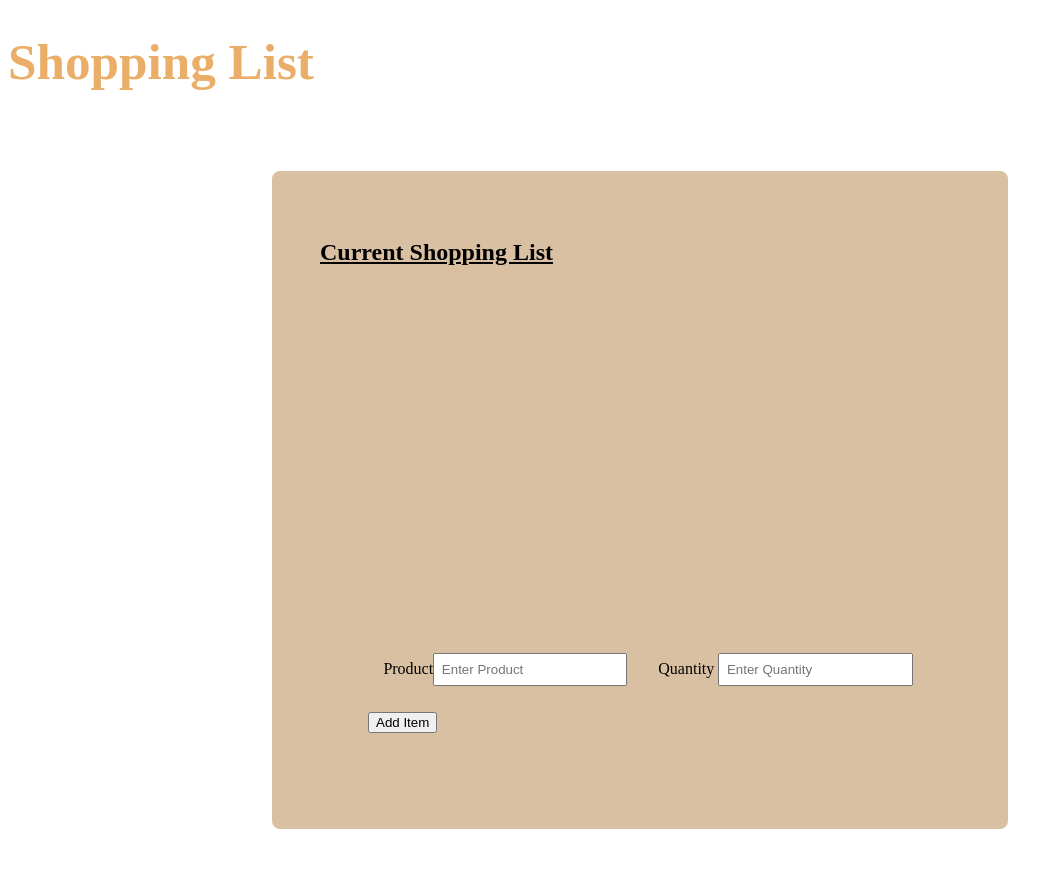
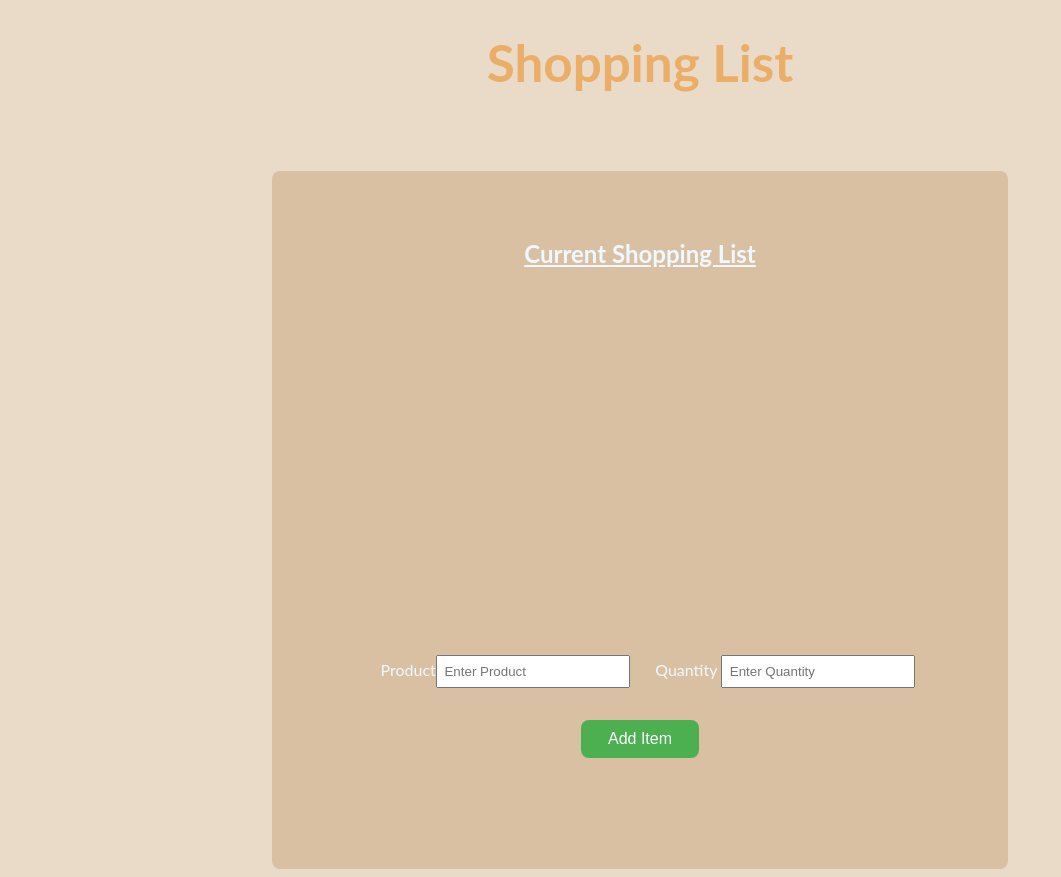
Before and after one commit to MikeCatrone/shopping-list, a React (Create React App) app: page / in a window 1280 px wide. Shown: the whole page, without its empty margins (0-1061 px from the left). Before the commit the page ends 837 px from the top, so only its background shows below. Built offline with nearby package versions, Linux system fonts and the light colour scheme.

Commit message:
Update App.css

```diff
--- a/src/App.css
+++ b/src/App.css
@@ -1,38 +1,42 @@
-.App {
-  text-align: center;
+
+body {
+  background-color: #EADBC8;
+  color:aliceblue;
+  overflow-x: hidden;
+  font-family: 'Lato', sans-serif;
+  justify-content: center;
+
 }
 
-.App-logo {
-  height: 40vmin;
-  pointer-events: none;
+
+button {
+  background-color: #4CAF50; /* Green */
+  border: none;
+  color: white;
+  padding: 10px 27px;
+  text-align: center;
+  text-decoration: none;
+  display: inline-block;
+  font-size: 16px;
+  transition: 0.25s;
+  border-radius: 8px;
+  display: block;
+  margin-left: auto;
+  margin-right: auto;
+  margin-bottom: 15px;
+
 }
 
-@media (prefers-reduced-motion: no-preference) {
-  .App-logo {
-    animation: App-logo-spin infinite 20s linear;
-  }
+
+button:hover {
+  background-color:#264960;
 }
 
-.App-header {
-  background-color: #282c34;
-  min-height: 100vh;
-  display: flex;
-  flex-direction: column;
-  align-items: center;
-  justify-content: center;
-  font-size: calc(10px + 2vmin);
-  color: white;
+button:active {
+  background-color: #4CAF50
 }
 
-.App-link {
-  color: #61dafb;
+.container {
+  text-align: center;
+
 }
-
-@keyframes App-logo-spin {
-  from {
-    transform: rotate(0deg);
-  }
-  to {
-    transform: rotate(360deg);
-  }
-}
```
